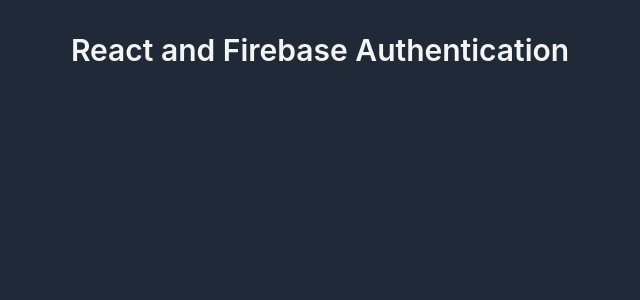
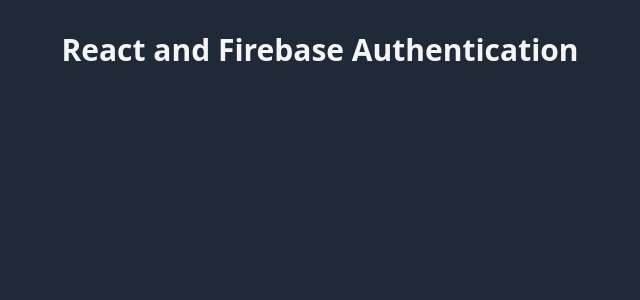
Before and after one commit to dangraham99/react-firebase, a React (Create React App) app: page / in a window 1280 px wide. Shown: the top 300 px of the page, without its empty margins (320-960 px from the left). Built offline with nearby package versions, Linux system fonts and the light colour scheme.

Commit message:
removed font theming

```diff
--- a/tailwind.config.js
+++ b/tailwind.config.js
@@ -5,11 +5,7 @@
 
   ],
   theme: {
-    extend: {
-      fontFamily: {
-        'sans': ['Inter', 'Sans-serif']
-      }
-    },
+    extend: {},
   },
   plugins: [],
 }
```
